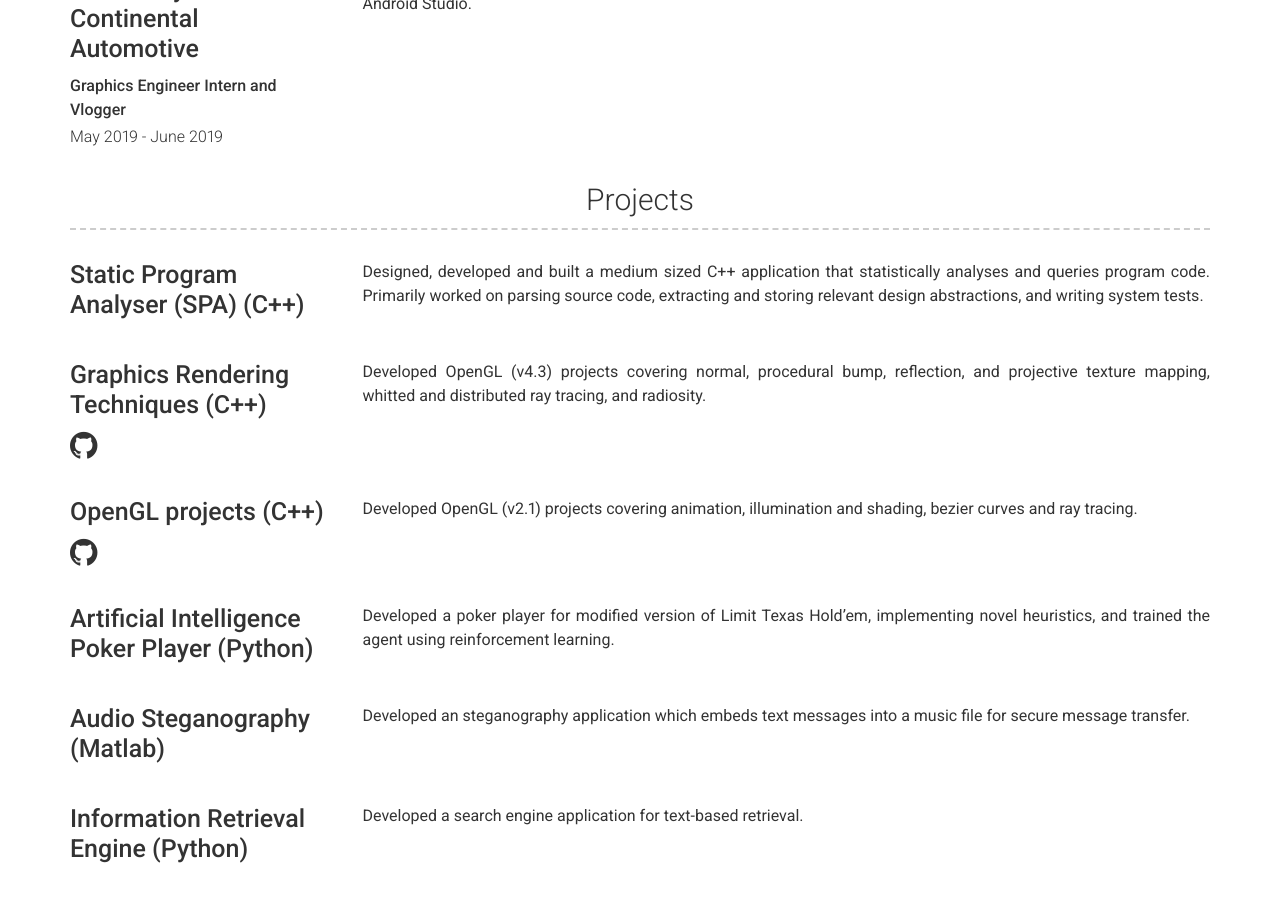
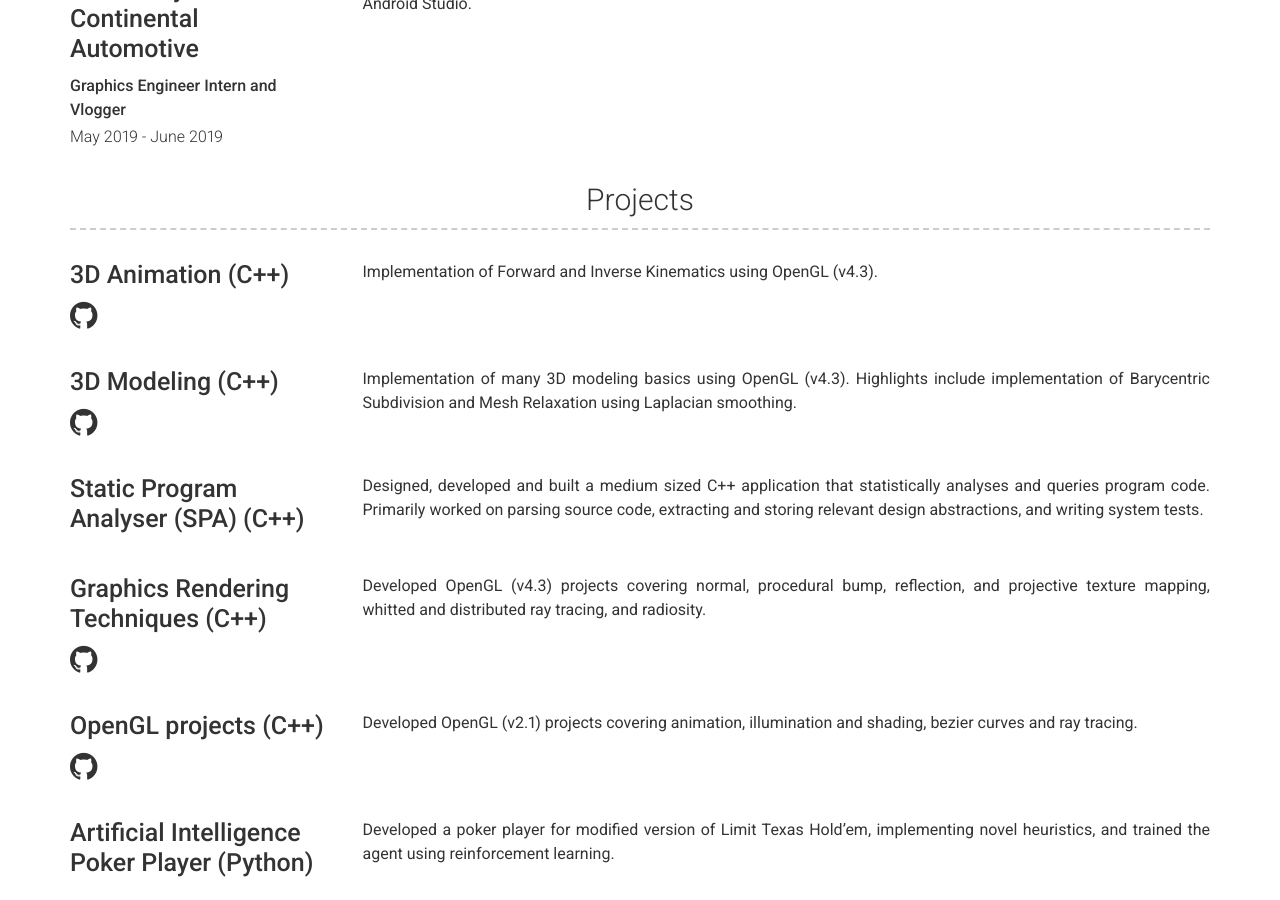
Before and after one commit to AnuKritiW/modern-resume-theme-site, a Jekyll site: the page built from index.md, in a window 1280 px wide and 900 px high, scrolled down 1610 px. Built offline with Jekyll 4.4.1, drawn with Linux system fonts in a browser that asks for light colours.

Commit message:
update projects.

```diff
--- a/_data/projects.yml
+++ b/_data/projects.yml
@@ -1,3 +1,13 @@
+- name: 3D Animation (C++)
+  github: AnuKritiW/3D-Animation
+  description: | # this will include new lines to allow paragraphs
+    Implementation of Forward and Inverse Kinematics using OpenGL (v4.3).
+
+- name: 3D Modeling (C++)
+  github: AnuKritiW/3D-Modeling
+  description: | # this will include new lines to allow paragraphs
+    Implementation of many 3D modeling basics using OpenGL (v4.3). Highlights include implementation of Barycentric Subdivision and Mesh Relaxation using Laplacian smoothing.
+
 - name: Static Program Analyser (SPA) (C++)
   # link: github.com/AnuKritiW/OpenGL-projects
   # github: AnuKritiW/OpenGL-projects
```
